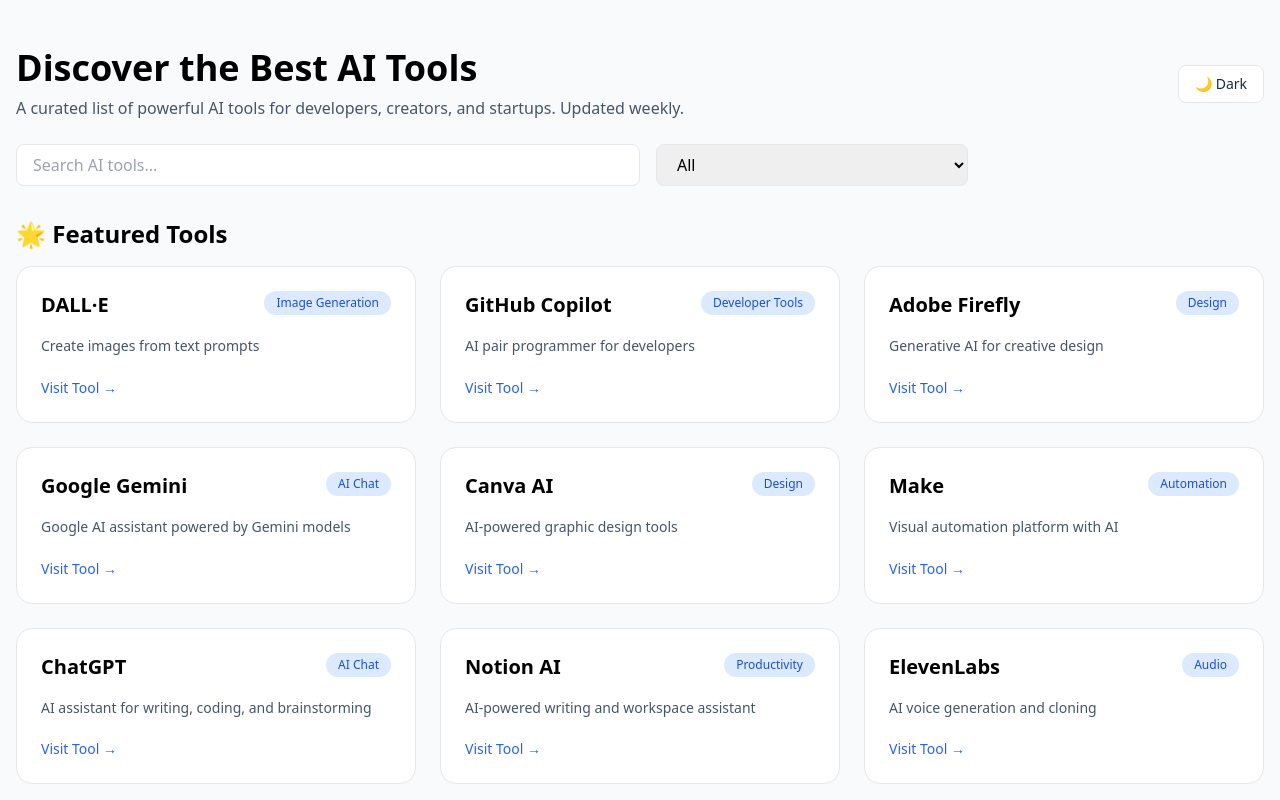
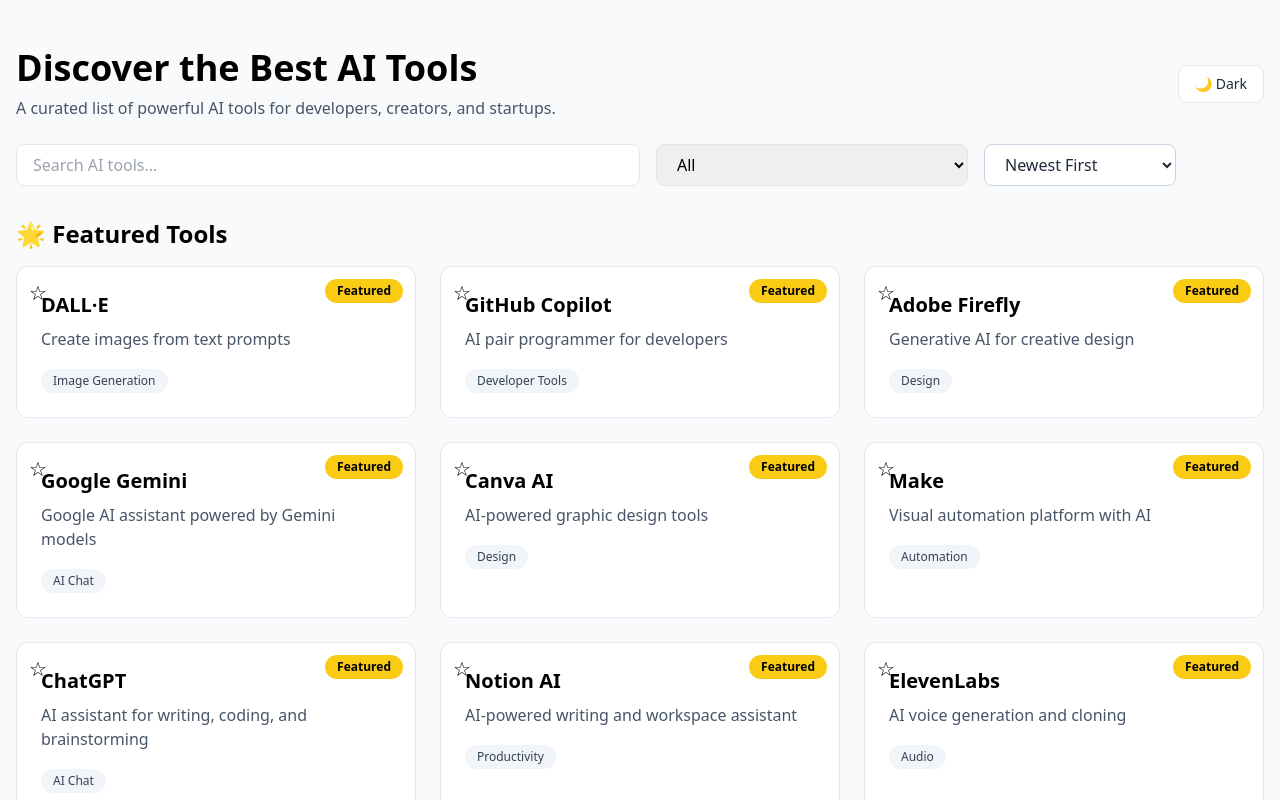
Before and after one commit to jagdish1604/ai-tools-for-devs, a React (Vite) app: page / in a window 1280 px wide. Shown: the top 800 px of the page. Built offline with nearby package versions, Linux system fonts and the light colour scheme.

Commit message:
New change

```diff
--- a/index.html
+++ b/index.html
@@ -4,22 +4,27 @@
   <meta charset="UTF-8" />
   <link rel="icon" type="image/svg+xml" href="/favicon.svg" />
 
-  <title>AI Tools for Developers | Best AI Tools Directory</title>
+  <title>AI Tools Hub – Discover the Best AI Tools</title>
 
-  <meta
-    name="description"
-    content="Discover the best AI tools for developers, startups, and creators. Updated weekly with new AI tools."
-  />
+<meta name="description"
+      content="Discover the best AI tools for developers, creators, and startups. Curated, updated weekly, and easy to explore." />
+
+<meta name="keywords"
+      content="AI tools, artificial intelligence tools, developer AI tools, AI productivity, AI startups" />
+
+<meta name="author" content="AI Tools Hub" />
+
+<meta name="viewport" content="width=device-width, initial-scale=1" />
+
 
   <!-- Open Graph -->
-  <meta property="og:title" content="AI Tools for Developers" />
-  <meta
-    property="og:description"
-    content="A curated directory of the best AI tools for developers and startups."
-  />
-  <meta property="og:type" content="website" />
-  <meta property="og:url" content="https://yourdomain.com" />
-  <meta property="og:image" content="/og-image.png" />
+  <meta property="og:title" content="AI Tools Hub" />
+<meta property="og:description"
+      content="Discover the best AI tools for developers, creators, and startups." />
+<meta property="og:type" content="website" />
+<meta property="og:url" content="https://your-domain.com" />
+<meta property="og:image" content="/og-image.png" />
+
 
   <meta name="viewport" content="width=device-width, initial-scale=1.0" />
 </head>
--- /dev/null
+++ b/src/components/SortDropdown.jsx
@@ -0,0 +1,16 @@
+export default function SortDropdown({ value, onChange }) {
+  return (
+    <select
+      value={value}
+      onChange={(e) => onChange(e.target.value)}
+      className="w-full md:w-48 rounded-lg border border-slate-300
+                 dark:border-slate-600 bg-white dark:bg-slate-800
+                 text-slate-800 dark:text-white px-4 py-2"
+    >
+      <option value="newest">Newest First</option>
+      <option value="oldest">Oldest First</option>
+      <option value="az">A → Z</option>
+      <option value="za">Z → A</option>
+    </select>
+  );
+}
--- a/src/components/ToolCard.jsx
+++ b/src/components/ToolCard.jsx
@@ -1,31 +1,42 @@
-export default function ToolCard({ tool }) {
+export default function ToolCard({ tool, onClick, onToggleFavorite, isFavorite }) {
   return (
-    <a
-      href={tool.url}
-      target="_blank"
-      rel="noreferrer"
-      className="
-        group block rounded-2xl border bg-white dark:bg-slate-800 p-6
-        hover:shadow-xl transition-all duration-300
-      "
+    <div
+      onClick={() => onClick(tool)}
+      className="relative cursor-pointer rounded-xl border border-slate-200
+                 dark:border-slate-700 bg-white dark:bg-slate-800
+                 p-6 hover:shadow-lg transition"
     >
-      <div className="flex items-start justify-between mb-4">
-        <h3 className="text-xl font-semibold group-hover:text-primary">
-          {tool.name}
-        </h3>
-        <span className="text-xs bg-blue-100 text-blue-700 px-3 py-1 rounded-full">
-          {tool.category}
+
+      {/* ⭐ Favorite Button */}
+      <button
+        onClick={(e) => {
+          e.stopPropagation(); // 🚨 prevent modal open
+          onToggleFavorite(tool.id);
+        }}
+        className="absolute top-3 left-3 text-xl"
+      >
+        {isFavorite ? "⭐" : "☆"}
+      </button>
+
+      {tool.featured && (
+        <span className="absolute top-3 right-3 text-xs font-semibold
+                         bg-yellow-400 text-black px-3 py-1 rounded-full">
+          Featured
         </span>
-      </div>
+      )}
 
-      <p className="text-slate-600 dark:text-slate-300 text-sm leading-relaxed">
+      <h3 className="text-xl font-semibold mb-2 dark:text-white">
+        {tool.name}
+      </h3>
 
+      <p className="text-slate-600 dark:text-slate-400 mb-4">
         {tool.description}
       </p>
 
-      <div className="mt-5 text-sm font-medium text-primary">
-        Visit Tool →
-      </div>
-    </a>
-  )
+      <span className="inline-block text-xs bg-slate-100 dark:bg-slate-700
+                       text-slate-700 dark:text-slate-300 px-3 py-1 rounded-full">
+        {tool.category}
+      </span>
+    </div>
+  );
 }
--- a/src/components/ToolGrid.jsx
+++ b/src/components/ToolGrid.jsx
@@ -1,15 +1,22 @@
-import ToolCard from "./ToolCard"
+import ToolCard from "./ToolCard";
 
-export default function ToolGrid({ tools }) {
-  if (tools.length === 0) {
-    return <p>No tools found.</p>
-  }
-
+export default function ToolGrid({
+  tools,
+  onToolClick,
+  favorites,
+  onToggleFavorite
+}) {
   return (
     <div className="grid sm:grid-cols-2 lg:grid-cols-3 gap-6">
       {tools.map(tool => (
-        <ToolCard key={tool.id} tool={tool} />
+        <ToolCard
+          key={tool.id}
+          tool={tool}
+          onClick={onToolClick}
+          onToggleFavorite={onToggleFavorite}
+          isFavorite={favorites.includes(tool.id)}
+        />
       ))}
     </div>
-  )
+  );
 }
--- /dev/null
+++ b/src/components/ToolModal.jsx
@@ -0,0 +1,52 @@
+export default function ToolModal({ tool, onClose }) {
+  if (!tool) return null;
+
+  return (
+    <div className="fixed inset-0 z-50 flex items-center justify-center bg-black/60">
+      <div className="bg-white dark:bg-slate-800 rounded-xl max-w-lg w-full p-6 relative">
+
+        {/* Close Button */}
+        <button
+          onClick={onClose}
+          className="absolute top-3 right-3 text-slate-500 hover:text-slate-800 dark:hover:text-white"
+        >
+          ✕
+        </button>
+
+        {/* Featured Badge */}
+        {tool.featured && (
+          <span className="inline-block mb-3 text-xs font-semibold bg-yellow-400 text-black px-3 py-1 rounded-full">
+            ⭐ Featured
+          </span>
+        )}
+
+        {/* Title */}
+        <h2 className="text-2xl font-bold mb-3 dark:text-white">
+          {tool.name}
+        </h2>
+
+        {/* Category */}
+        <span className="inline-block text-xs bg-slate-100 dark:bg-slate-700
+                         text-slate-700 dark:text-slate-300 px-3 py-1 rounded-full mb-4">
+          {tool.category}
+        </span>
+
+        {/* Description */}
+        <p className="text-slate-600 dark:text-slate-400 mb-6">
+          {tool.description}
+        </p>
+
+        {/* Visit Button */}
+        <a
+          href={tool.url}
+          target="_blank"
+          rel="noopener noreferrer"
+          className="inline-block bg-indigo-600 hover:bg-indigo-700
+                     text-white px-5 py-2 rounded-lg font-medium"
+        >
+          Visit Tool →
+        </a>
+      </div>
+    </div>
+  );
+}
--- a/src/pages/Home.jsx
+++ b/src/pages/Home.jsx
@@ -4,10 +4,17 @@
 import CategoryFilter from "../components/CategoryFilter";
 import ToolGrid from "../components/ToolGrid";
 import DarkModeToggle from "../components/DarkModeToggle";
+import SortDropdown from "../components/SortDropdown";
+import ToolModal from "../components/ToolModal";
 
 export default function Home() {
   const [search, setSearch] = useState("");
   const [category, setCategory] = useState("All");
+const [sort, setSort] = useState("newest");
+const [selectedTool, setSelectedTool] = useState(null);
+const [favorites, setFavorites] = useState(() => {
+  return JSON.parse(localStorage.getItem("favorites")) || [];
+});
 
   // Dynamic categories from toolsData
   const categories = ["All", ...Array.from(new Set(toolsData.map(tool => tool.category)))];
@@ -18,19 +25,37 @@
     const matchesCategory = category === "All" || tool.category === category;
     return matchesSearch && matchesCategory;
   });
+const toggleFavorite = (id) => {
+  setFavorites(prev => {
+    const updated = prev.includes(id)
+      ? prev.filter(f => f !== id)
+      : [...prev, id];
 
-  // Featured Tools (true & sorted by addedAt desc)
-  const featuredTools = filteredTools
-    .filter(tool => tool.featured)
-    .sort((a, b) => new Date(b.addedAt) - new Date(a.addedAt));
+    localStorage.setItem("favorites", JSON.stringify(updated));
+    return updated;
+  });
+};
 
-  // Recently Added Tools (excluding featured)
-  const recentTools = filteredTools
-    .filter(tool => !tool.featured)
-    .sort((a, b) => new Date(b.addedAt) - new Date(a.addedAt));
+  const sortTools = (tools) => {
+  return [...tools].sort((a, b) => {
+    if (sort === "newest") return new Date(b.addedAt) - new Date(a.addedAt);
+    if (sort === "oldest") return new Date(a.addedAt) - new Date(b.addedAt);
+    if (sort === "az") return a.name.localeCompare(b.name);
+    if (sort === "za") return b.name.localeCompare(a.name);
+    return 0;
+  });
+};
 
+const featuredTools = sortTools(
+  filteredTools.filter(tool => tool.featured)
+);
+
+const recentTools = sortTools(
+  filteredTools.filter(tool => !tool.featured)
+);
 return (
   <div className="max-w-7xl mx-auto px-4 py-12 bg-slate-50 dark:bg-slate-900 min-h-screen">
+
     {/* Header */}
     <div className="flex items-center justify-between mb-6">
       <div>
@@ -38,7 +63,7 @@
           Discover the Best AI Tools
         </h1>
         <p className="text-slate-600 dark:text-slate-400 max-w-2xl">
-            A curated list of powerful AI tools for developers, creators, and startups. Updated weekly.
+          A curated list of powerful AI tools for developers, creators, and startups.
         </p>
       </div>
       <DarkModeToggle />
@@ -52,27 +77,54 @@
         selected={category}
         onChange={setCategory}
       />
+      <SortDropdown value={sort} onChange={setSort} />
     </div>
-
 <p className="sr-only">
-        Browse AI tools by category, search AI-powered applications, and discover productivity tools for developers, startups, and creators.
+  Discover the best AI tools for developers, startups, and creators.
+  Browse AI chat tools, image generation tools, developer productivity tools,
+  and new AI software added weekly.
 </p>
 
-      {/* Featured Tools Section */}
+    {/* Featured */}
     {featuredTools.length > 0 && (
       <section className="mb-12">
-          <h2 className="text-2xl font-bold mb-4 dark:text-white">🌟 Featured Tools</h2>
-          <ToolGrid tools={featuredTools} />
+        <h2 className="text-2xl font-bold mb-4 dark:text-white">
+          🌟 Featured Tools
+        </h2>
+       <ToolGrid
+  tools={featuredTools}
+  onToolClick={setSelectedTool}
+  favorites={favorites}
+  onToggleFavorite={toggleFavorite}
+/>
+
       </section>
     )}
 
-      {/* Recently Added Section */}
+    {/* Recent */}
     {recentTools.length > 0 && (
       <section>
-          <h2 className="text-2xl font-bold mb-4 dark:text-white">🆕 Recently Added</h2>
-          <ToolGrid tools={recentTools} />
+        <h2 className="text-2xl font-bold mb-4 dark:text-white">
+          🆕 Recently Added
+        </h2>
+        <ToolGrid
+  tools={recentTools}
+  onToolClick={setSelectedTool}
+  favorites={favorites}
+  onToggleFavorite={toggleFavorite}
+/>
+
       </section>
     )}
+
+    {/* ✅ MODAL MUST BE HERE */}
+    <ToolModal
+      tool={selectedTool}
+      onClose={() => setSelectedTool(null)}
+    />
+
   </div>
 );
+
+
 }
```
Lines whose indentation alone changed are shown as unchanged.
